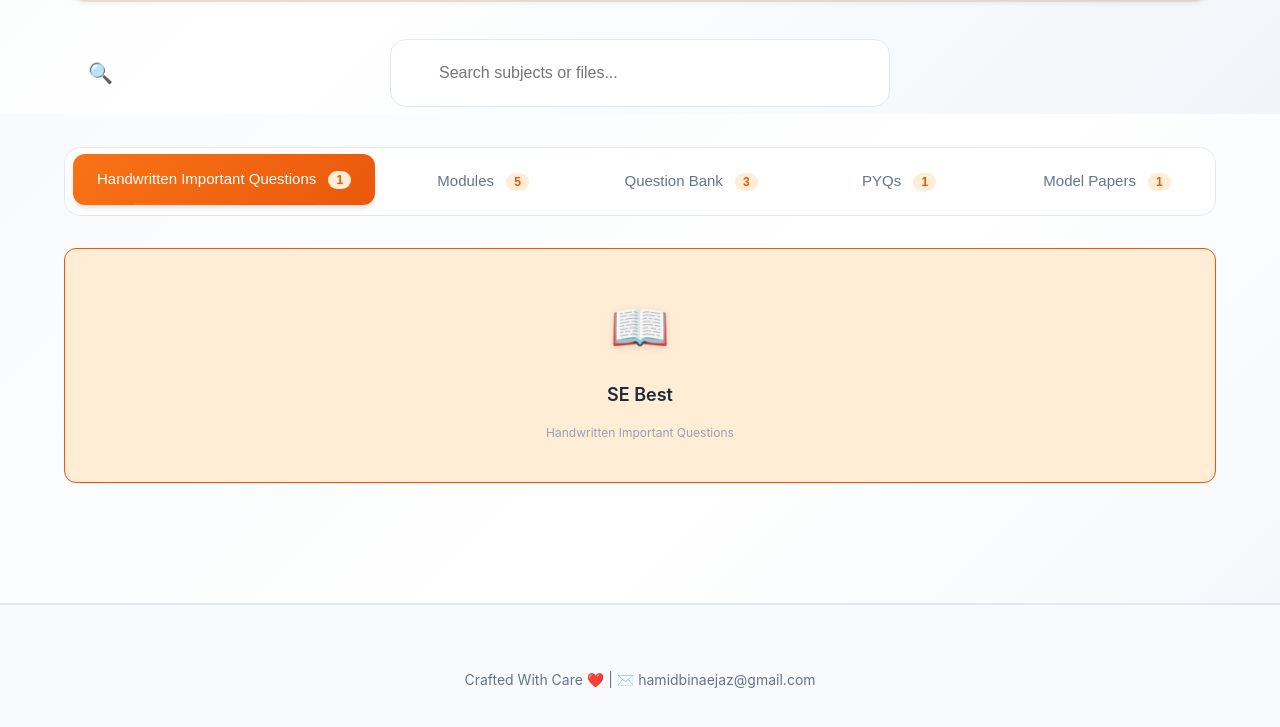
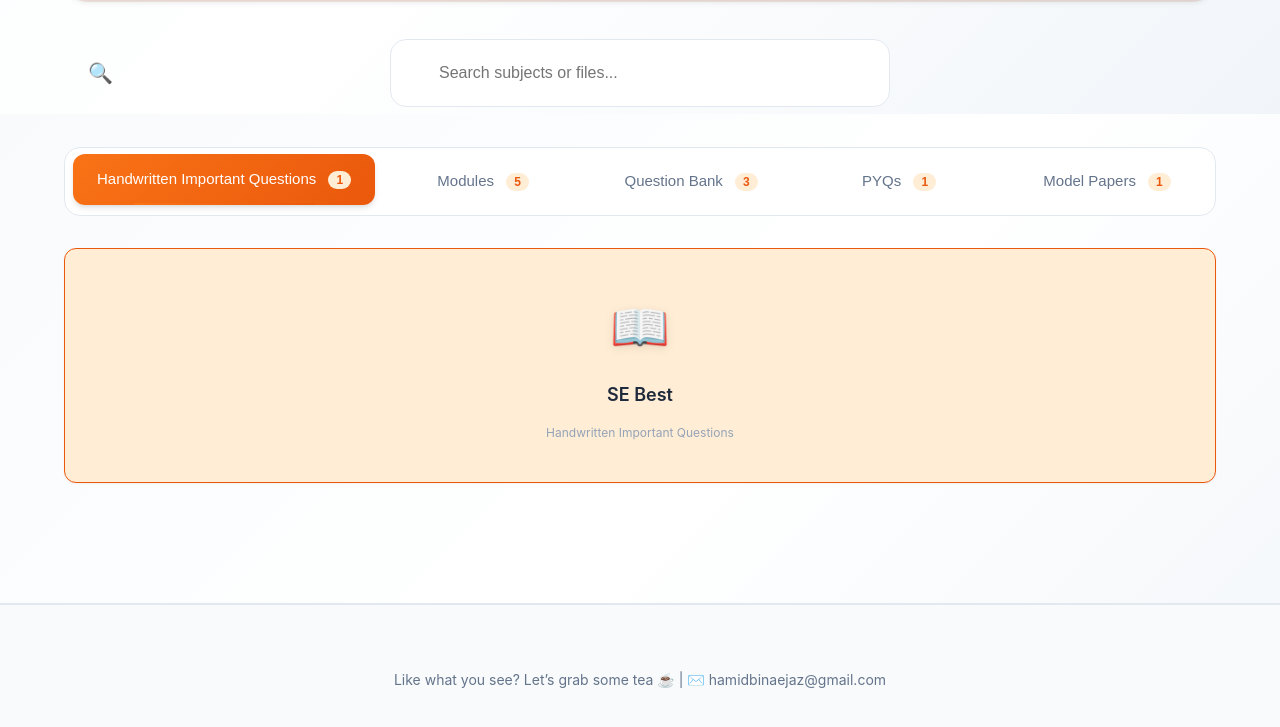
Before and after one commit to hammidbinaejaz/5TH-SEM-SVIT-NOTES, a plain HTML site: page se.html in a window 1280 px wide. Shown: the part 686-1413 px from the top of the page. Drawn offline with Linux system fonts and the light colour scheme.

Commit message:
Update footer message in se.html

```diff
--- a/se.html
+++ b/se.html
@@ -80,7 +80,7 @@
 
   <footer>
     <div class="footer-bottom">
-      <p>Crafted With Care ❤️ | ✉️ hamidbinaejaz@gmail.com</p>
+      <p>Like what you see? Let’s grab some tea ☕ | ✉️ hamidbinaejaz@gmail.com</p>
     </div>
   </footer>
 
```
